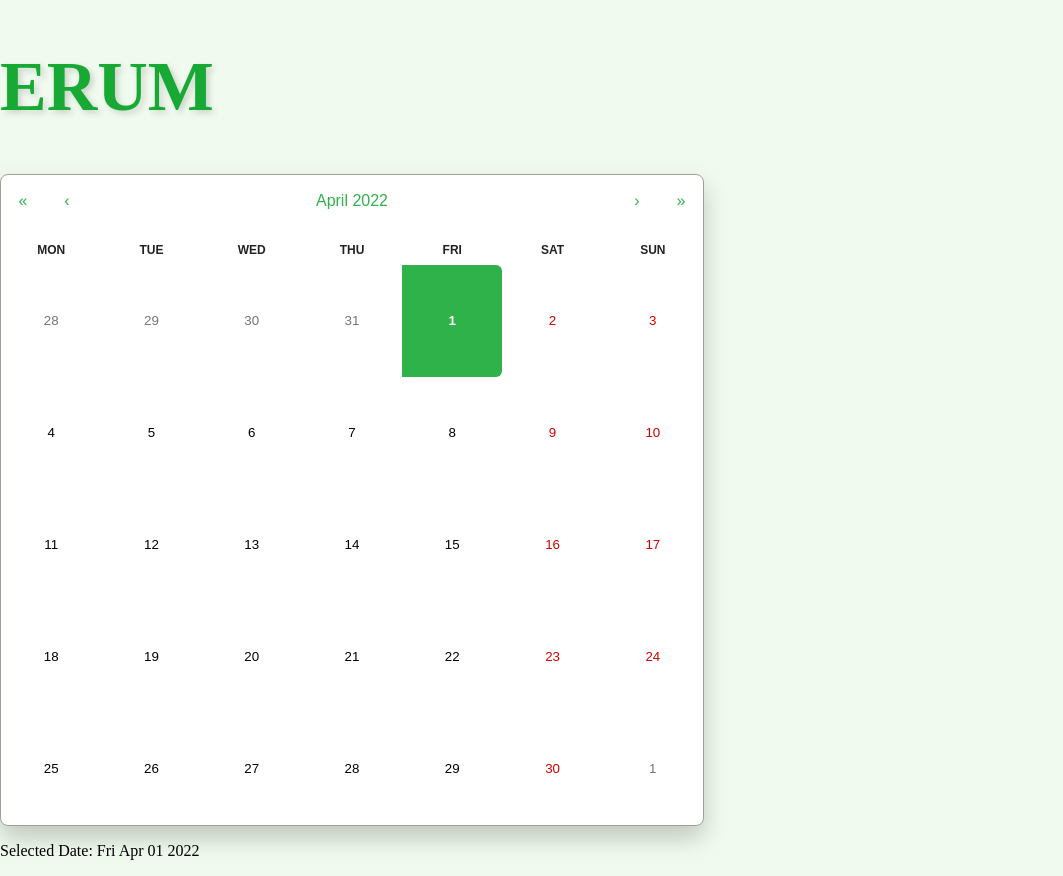
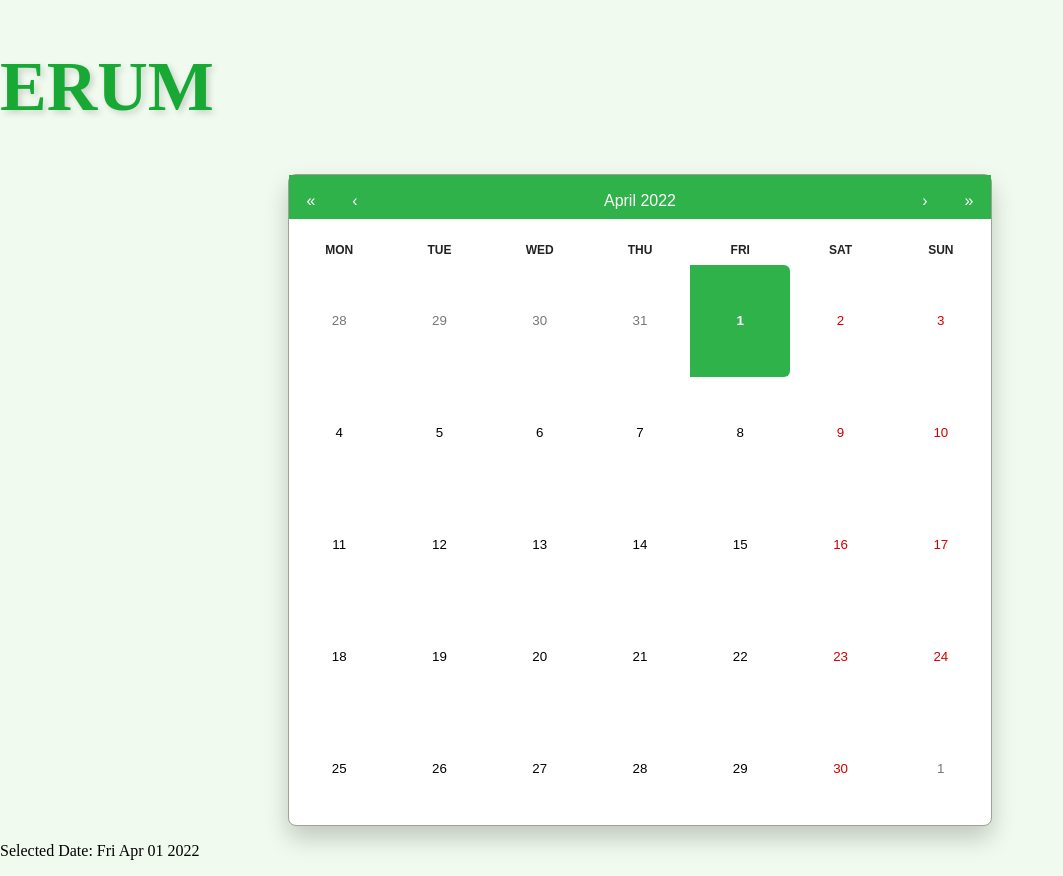
Before and after one commit to suhyeon0111/studyweb_pre, a React (Create React App) app in the folder project_r/: page / in a window 1280 px wide. Shown: the whole page, without its empty margins (0-1063 px from the left). Built offline with nearby package versions, Linux system fonts and the light colour scheme.

Commit message:
[달력 중앙정렬, navigationbar 색 변경]

```diff
--- a/project_r/src/components/MainPage/MainPage.css
+++ b/project_r/src/components/MainPage/MainPage.css
@@ -15,9 +15,15 @@
     box-shadow: 0 12px 24px rgba(0, 0, 0, 0.2);
     font-family: Arial, Helvetica, sans-serif;
     line-height: 1.125em;
+    margin: 0 auto;
    }
+
+   .react-calendar__navigation {
+    background-color: #30B24A;
+   }
+
    .react-calendar__navigation button {
-    color: #30B24A;
+    color: white;
     min-width: 44px;
     background: none;
     font-size: 16px;
@@ -25,7 +31,7 @@
    }
    .react-calendar__navigation button:enabled:hover,
    .react-calendar__navigation button:enabled:focus {
-    background-color: #f8f8fa;
+    background-color: #30B24A;
    }
    .react-calendar__navigation button[disabled] {
     background-color: #f0f0f0;
```
